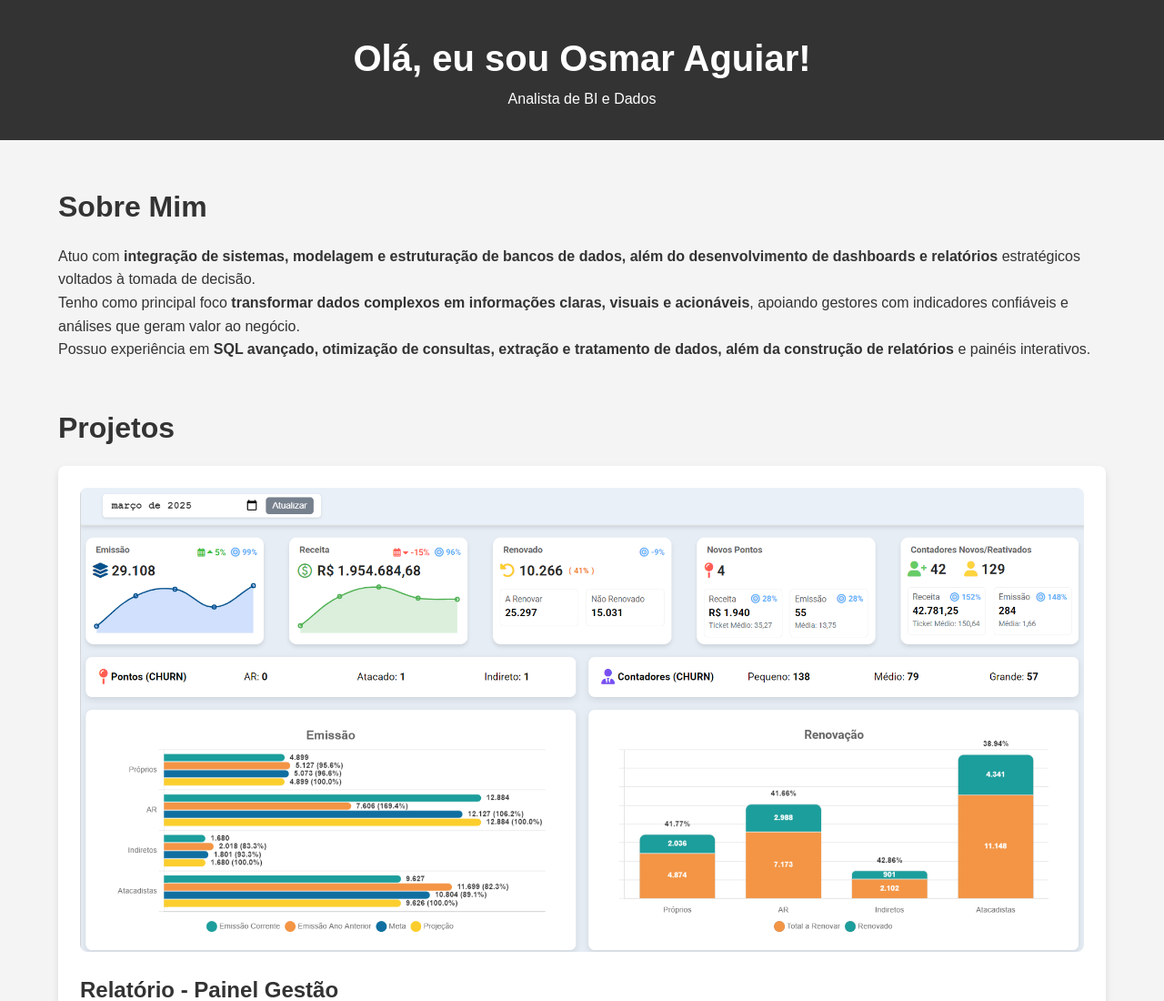
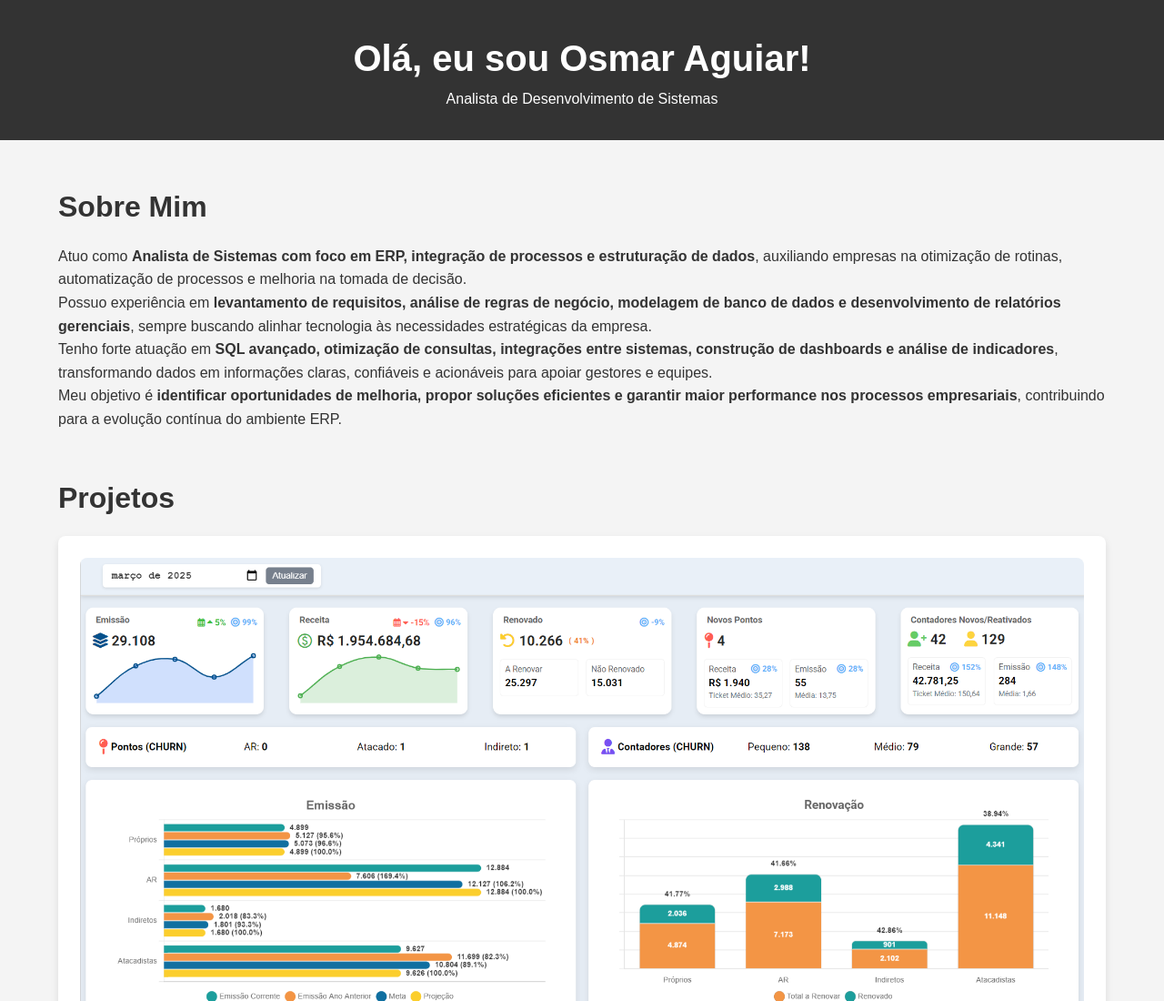
Before and after one commit to osmarlimaagg/portifolio, a plain HTML site: page index.html in a window 1280 px wide. Shown: the top 1100 px of the page at 91% size. Drawn offline with Linux system fonts and the light colour scheme.

Commit message:
Update index.html
teste

```diff
--- a/index.html
+++ b/index.html
@@ -11,16 +11,20 @@
 
   <header>
     <h1>Olá, eu sou Osmar Aguiar!</h1>
-    <p>Analista de BI e Dados</p>
+    <p>Analista de Desenvolvimento de Sistemas</p>
   </header>
 
   <section id="sobre">
 
-    <h2>Sobre Mim</h2>
-    <p>Atuo com <strong>integração de sistemas, modelagem e estruturação de bancos de dados, além do desenvolvimento de dashboards e relatórios</strong> estratégicos voltados à tomada de decisão.</p>
-    <p>Tenho como principal foco <strong>transformar dados complexos em informações claras, visuais e acionáveis</strong>, apoiando gestores com indicadores confiáveis e análises que geram valor ao negócio.</p>
-    <p>Possuo experiência em <strong>SQL avançado, otimização de consultas, extração e tratamento de dados, além da construção de relatórios</strong> e painéis interativos.</p>
+<h2>Sobre Mim</h2>
 
+  <p>Atuo como <strong>Analista de Sistemas com foco em ERP, integração de processos e estruturação de dados</strong>, auxiliando empresas na otimização de rotinas, automatização de processos e melhoria na tomada de decisão.</p>
+
+  <p>Possuo experiência em <strong>levantamento de requisitos, análise de regras de negócio, modelagem de banco de dados e desenvolvimento de relatórios gerenciais</strong>, sempre buscando alinhar tecnologia às necessidades estratégicas da empresa.</p>
+
+  <p>Tenho forte atuação em <strong>SQL avançado, otimização de consultas, integrações entre sistemas, construção de dashboards e análise de indicadores</strong>, transformando dados em informações claras, confiáveis e acionáveis para apoiar gestores e equipes.</p>
+
+  <p>Meu objetivo é <strong>identificar oportunidades de melhoria, propor soluções eficientes e garantir maior performance nos processos empresariais</strong>, contribuindo para a evolução contínua do ambiente ERP.</p>
 
   </section>
 
```
